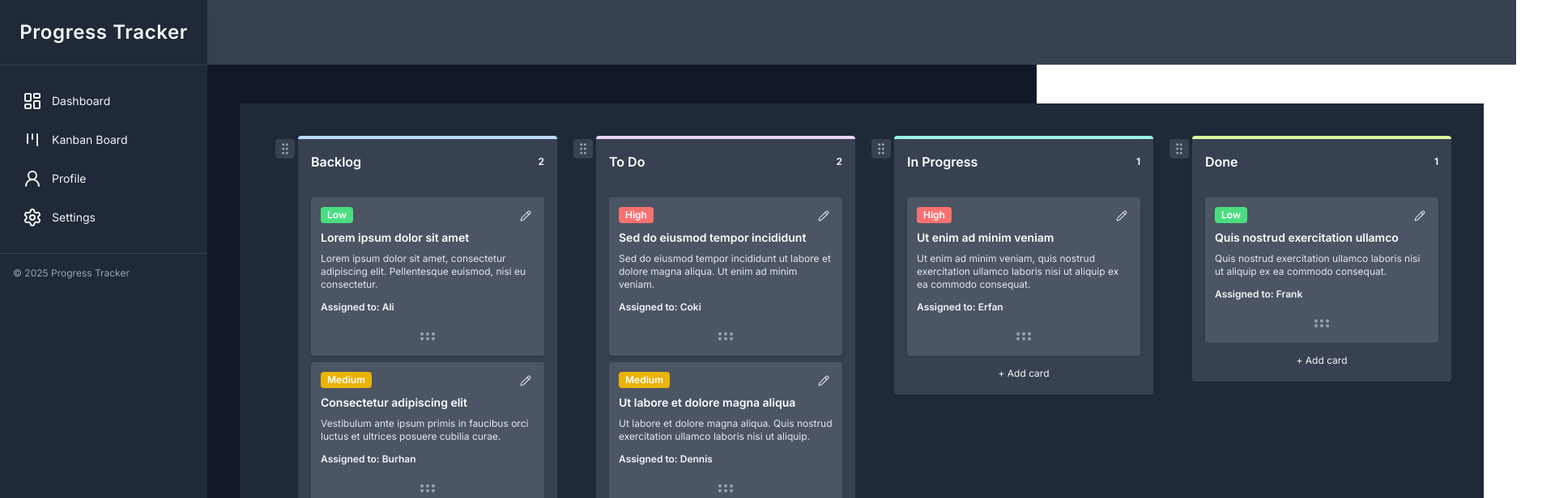
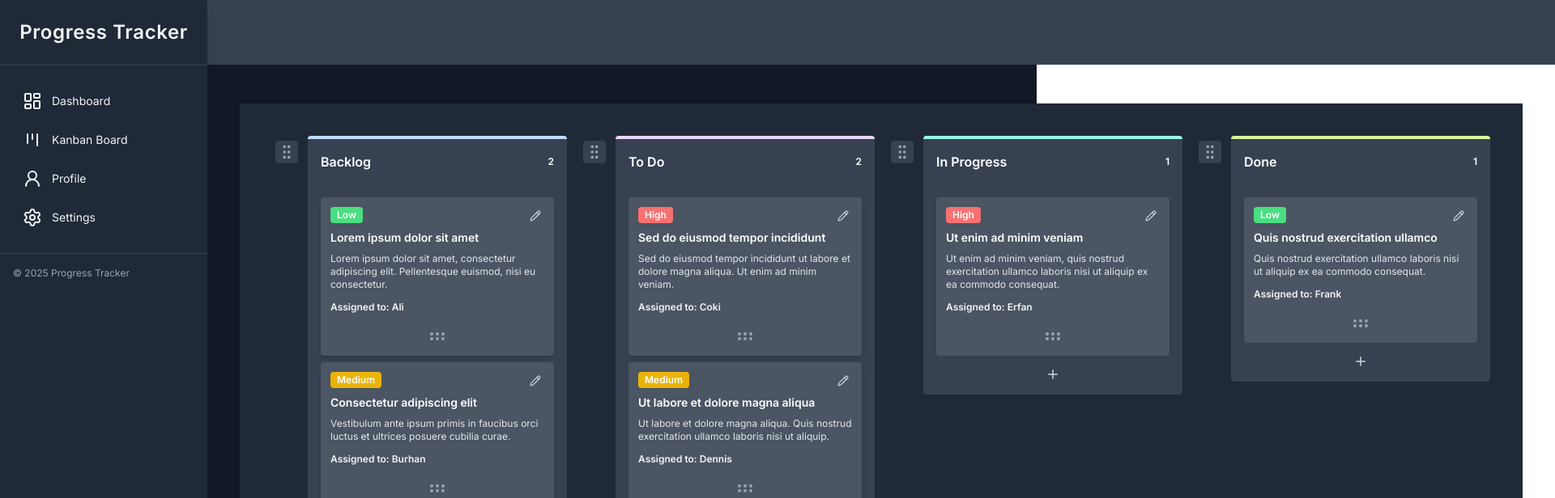
Before and after one commit to definitelynotjin/progress-tracker, a Next.js app: page / in a window 1280 px wide. Shown: the top 616 px of the page at 81% size, 1920 px wide, since content can reach past the window. Built offline with nearby package versions, Linux system fonts and the light colour scheme.

Commit message:
feat: add icon to add card button and adjust column drag handle size

```diff
--- a/src/app/components/kanban/Column.tsx
+++ b/src/app/components/kanban/Column.tsx
@@ -4,6 +4,7 @@ import { SortableContext, verticalListSortingStrategy } from "@dnd-kit/sortable"
 import TaskCard from "./TaskCard";
 import { ColumnType, Task } from "./types";
 import { useSortable } from "@dnd-kit/sortable";
+import { Plus } from "lucide-react";
 
 function EmptyCard({ id }: { id: string }) {
     const { setNodeRef, attributes, listeners, isDragging } = useSortable({ id });
@@ -66,10 +67,11 @@ export default function Column({ column, items, onAddCard, onTaskClick }: Column
                 {/* Add card button at the bottom, inside the column */}
                 <div className="p-3 mt-auto">
                     <button
-                        className="w-full text-gray-100 align-text-top hover:underline text-xs text-center"
                         onClick={() => onAddCard(column)}
+                        className="w-full text-gray-100 align-text-top hover:underline text-xs text-center group"
+                        aria-label="Add card"
                     >
-                        + Add card
+                        <Plus size={18} className="mx-auto bold text-gray-300 group-hover:text-gray-100 transition-colors" />
                     </button>
                 </div>
             </div>
--- a/src/app/components/kanban/KanbanBoard.tsx
+++ b/src/app/components/kanban/KanbanBoard.tsx
@@ -170,13 +170,13 @@ export default function KanbanBoard() {
                 {/* Handlebar for dragging column */}
                 <button
                     {...listeners}
-                    className="absolute left-1 top-1 z-10 flex items-center justify-center w-6 h-6 rounded bg-gray-700 hover:bg-gray-200 cursor-grab"
+                    className="absolute left-1 top-1.5 x-1 z-10 flex items-center justify-center w-7 h-7 rounded bg-gray-700 hover:bg-gray-200 cursor-grab"
                     style={{ cursor: 'grab' }}
                     aria-label="Drag column"
                 >
-                    <GripVertical size={18} className="text-gray-400 group-hover:text-gray-900" />
+                    <GripVertical size={22} className="text-gray-400 group-hover:text-gray-900" />
                 </button>
-                <div className="pl-8">
+                <div className="pl-11">
                     {children}
                 </div>
             </div>
```
